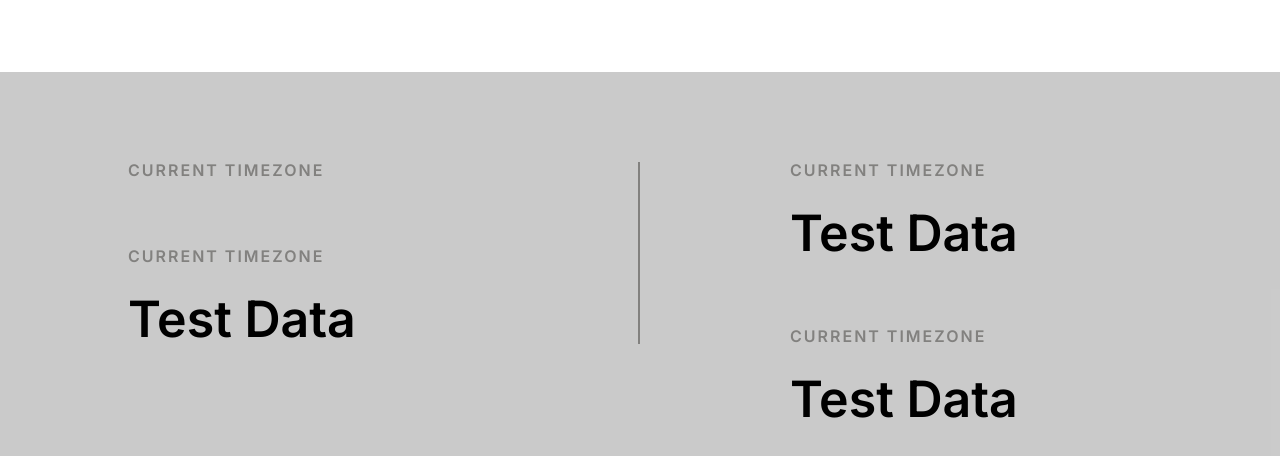
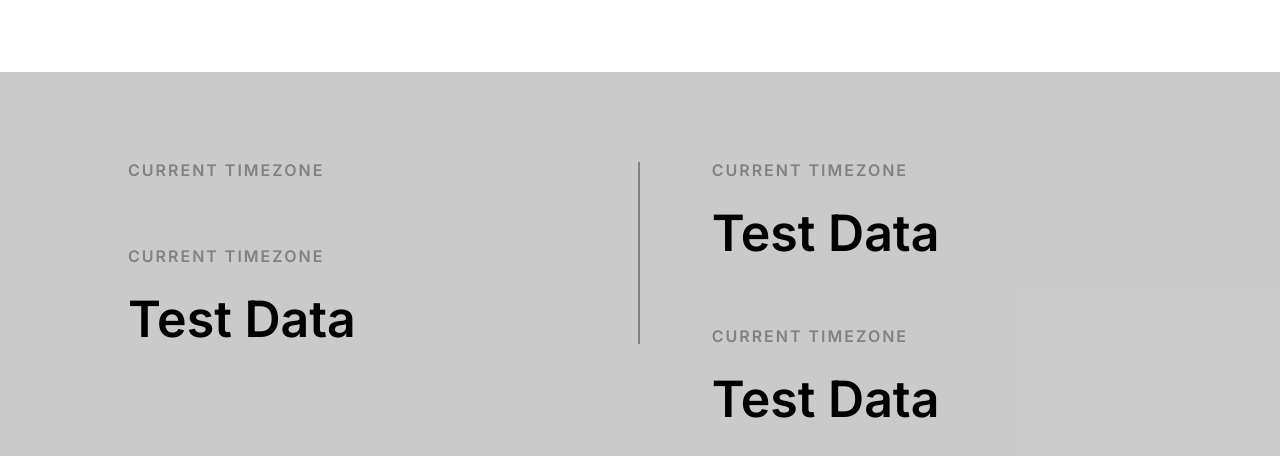
Before and after one commit to alexcalia/clockApp, a plain HTML site: page index.html in a window 1280 px wide. Shown: the part 728-1184 px from the top of the page. Drawn offline with Linux system fonts and the light colour scheme; no server answers.

Commit message:
adjusted padding on the right div in the geoData for resposiveness

```diff
--- a/styles/sass/_main.scss
+++ b/styles/sass/_main.scss
@@ -127,7 +127,7 @@ i {
 }
 
 .rightGeo {
-  padding-left: 150px;
+  padding-left: 7%;
 }
 
 .geoData p {
```
Also changed, not shown: styles/styles.css.
